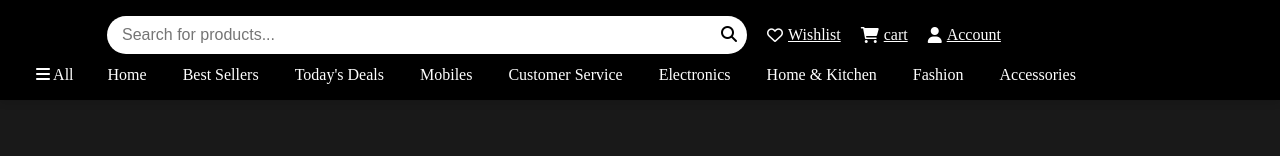
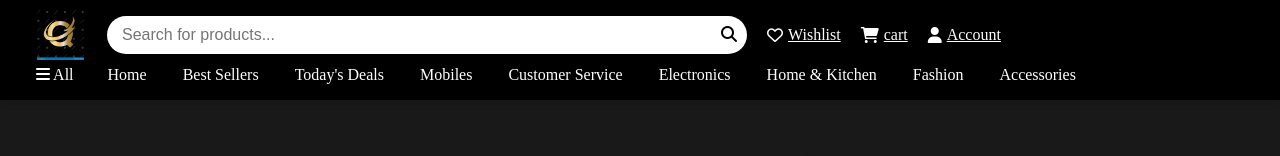
Before and after one commit to akheel0079/-akheelkhan-.github.io, a plain HTML site: page index.html in a window 1280 px wide. Shown: the top 156 px of the page. Drawn offline with Linux system fonts and the light colour scheme.

Commit message:
Update style.css

```diff
--- a/style.css
+++ b/style.css
@@ -63,7 +63,7 @@ body {
 .logo {
     width: 120px; /* Adjust based on your logo size */
     height: 50px; /* Adjust based on your logo size */
-    background: url('images/quad.jpg') no-repeat center center/contain;
+    background: url('quad.jpg') no-repeat center center/contain;
 }
 
 .dotin {
```
